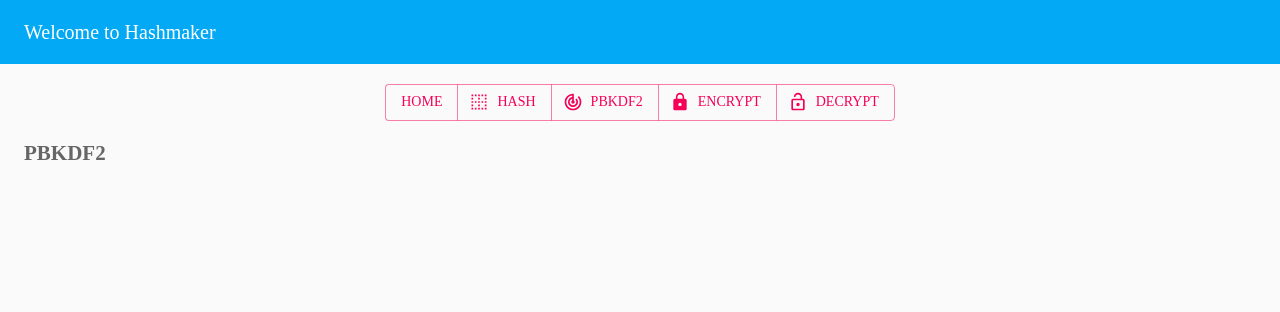
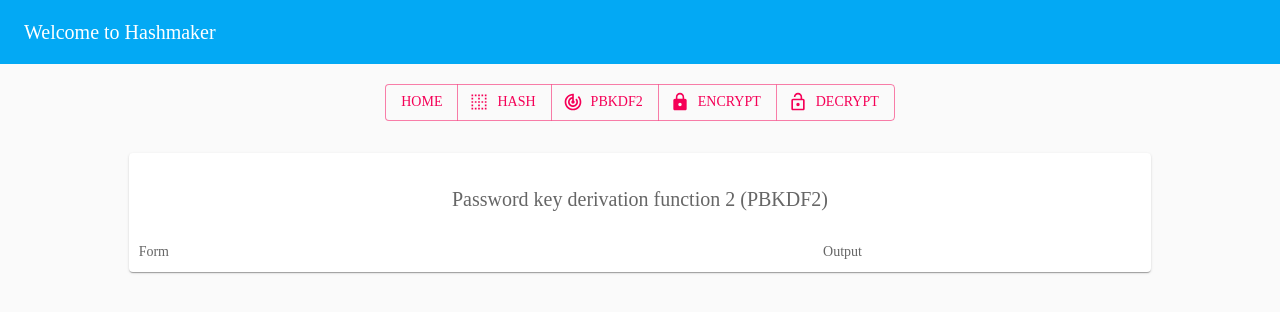
Before and after one commit to joraavanes/hashmaker, a React (Create React App) app in the folder hashmaker-client/: page /pbkdf2 in a window 1280 px wide. Shown: the top 312 px of the page. Built offline with nearby package versions, Linux system fonts and the light colour scheme; a web font is replaced by a local one.

Commit message:
Add basic layout for pbkdf2 component

```diff
--- a/hashmaker-client/src/components/Hash.js
+++ b/hashmaker-client/src/components/Hash.js
@@ -25,7 +25,6 @@ const Hash = () => {
     const [algorithm, setAlgorithm] = useState('SHA1');
 
     const changehandler = e => setAlgorithm(e.target.value);
-    console.log(algorithm);
 
     return (
         <Grid container spacing={3} justify="center" className={mt}>
--- a/hashmaker-client/src/components/Pbkdf2.js
+++ b/hashmaker-client/src/components/Pbkdf2.js
@@ -1,10 +1,47 @@
 import React from 'react'
+import { Grid, makeStyles, Paper, Typography } from '@material-ui/core'
+
+const useStyles = makeStyles(styles => ({
+    smPadding:{
+        padding:'10px'
+    },
+    mdPadding:{
+        padding:'20px'
+    },
+    mt: {
+        marginTop: '20px'
+    },
+    colorWhite:{
+        color: '#fff'
+    },
+    selectMinWidth:{
+        minWidth: 120
+    }
+}));
 
 const Pbkdf2 = () => {
+    const {mt, smPadding, mdPadding} = useStyles();
+
     return (
-        <div>
-            <h2>PBKDF2</h2>
-        </div>
+        <Grid container spacing={3} justify="center" className={mt}>
+            <Grid item xs={12} sm={10}>
+                <Paper className={smPadding}>
+                    <Typography
+                        component="h2"
+                        variant="h6"
+                        align="center"
+                        gutterBottom
+                        className={mdPadding}
+                    >
+                        Password key derivation function 2 (PBKDF2)
+                    </Typography>
+                    <Grid container spacing={3}>
+                        <Grid item xs={12} sm={8}>Form</Grid>
+                        <Grid item xs={12} sm={4}>Output</Grid>
+                    </Grid>
+                </Paper>
+            </Grid>
+        </Grid>
     )
 }
 
```
